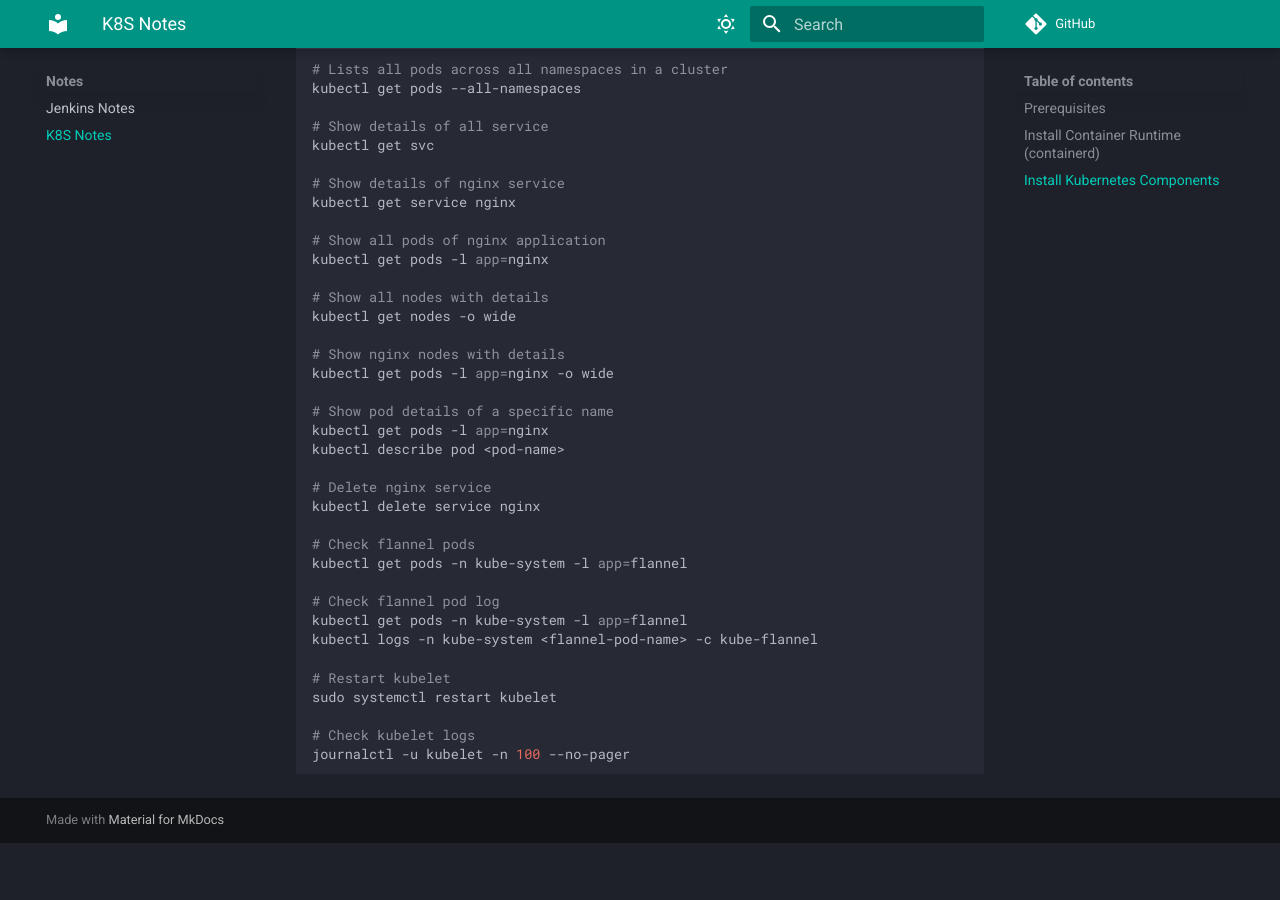
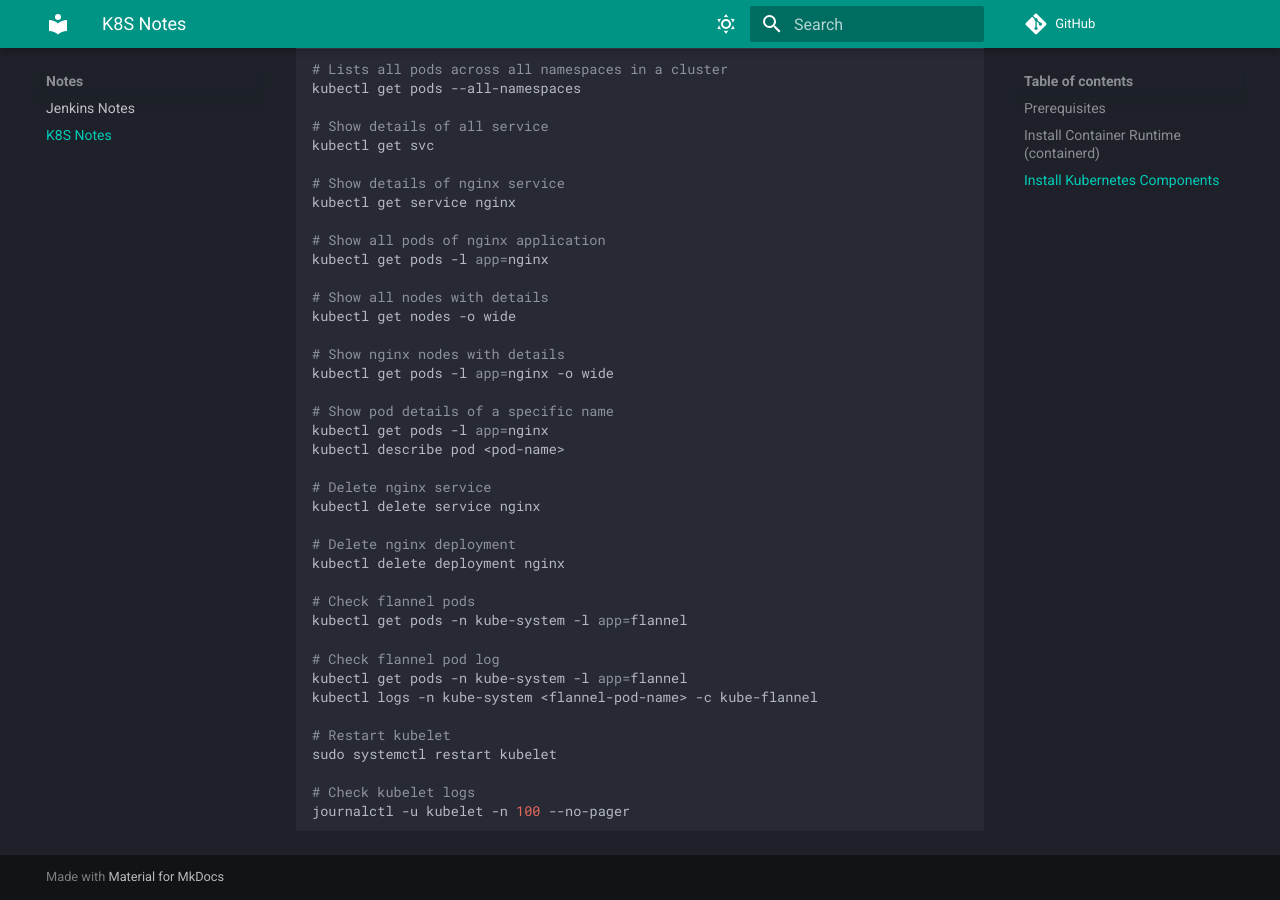
Before and after one commit to zhouushe/notes, an MkDocs documentation site: the page built from docs/k8s.md, in a window 1280 px wide and 900 px high, scrolled down 6230 px. Built offline with MkDocs 1.6.1 and Material for MkDocs 9.7.7, drawn with Linux system fonts in a browser that asks for light colours; comment, search, counter and statistics services are not loaded; before the commit the page ends 7073 px from its top, so only the background shows below that.

Commit message:
Update k8s.md

```diff
--- a/docs/k8s.md
+++ b/docs/k8s.md
@@ -214,6 +214,9 @@ kubectl describe pod <pod-name>
 # Delete nginx service
 kubectl delete service nginx
 
+# Delete nginx deployment
+kubectl delete deployment nginx
+
 # Check flannel pods
 kubectl get pods -n kube-system -l app=flannel
 
```
